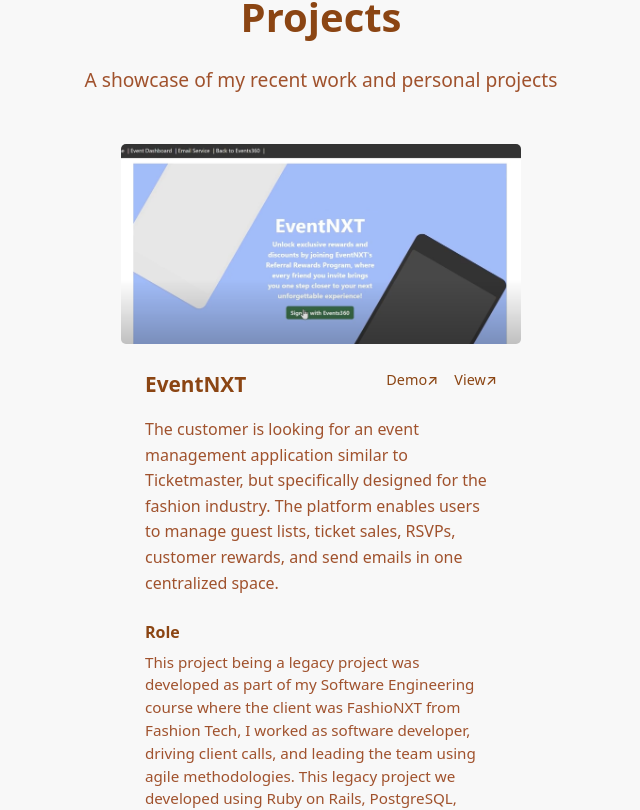
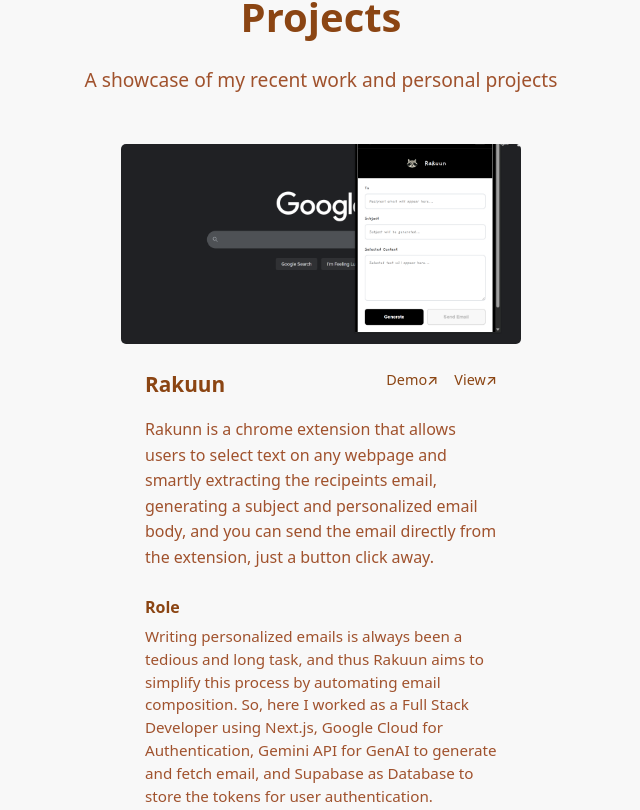
Before and after one commit to Rishabh-Pagaria/rishabh, a React (Vite) app: page / in a window 1280 px wide. Shown: the part 911-1721 px from the top of the page, without its empty margins (319-959 px from the left). Built offline with nearby package versions, Linux system fonts and the light colour scheme.

Commit message:
project section update

```diff
--- a/src/components/ProjectsSection.tsx
+++ b/src/components/ProjectsSection.tsx
@@ -3,6 +3,15 @@
 
 const ProjectsSection: React.FC = () => {
   const projects = [
+    {
+      thumbnail: 'images/Rakuun.png',
+      title: 'Rakuun',
+      description: 'Rakunn is a chrome extension that allows users to select text on any webpage and smartly extracting the recipeints email, generating a subject and personalized email body, and you can send the email directly from the extension, just a button click away.',
+      role: 'Writing personalized emails is always been a tedious and long task, and thus Rakuun aims to simplify this process by automating email composition. So, here I worked as a Full Stack Developer using Next.js, Google Cloud for Authentication, Gemini API for GenAI to generate and fetch email, and Supabase as Database to store the tokens for user authentication.',
+      services: ['Full Stack Development using Next.js', 'GenAI', 'Google Cloud', 'Google Authentication','Google gemini API', 'Database using Supabase','Branding & Marketing'],
+      demoLink: '#',
+      githubLink: 'https://github.com/Rishabh-Pagaria/rakuun'
+    },
     {
       thumbnail: 'images/EventNXT.png',
       title: 'EventNXT',
```
